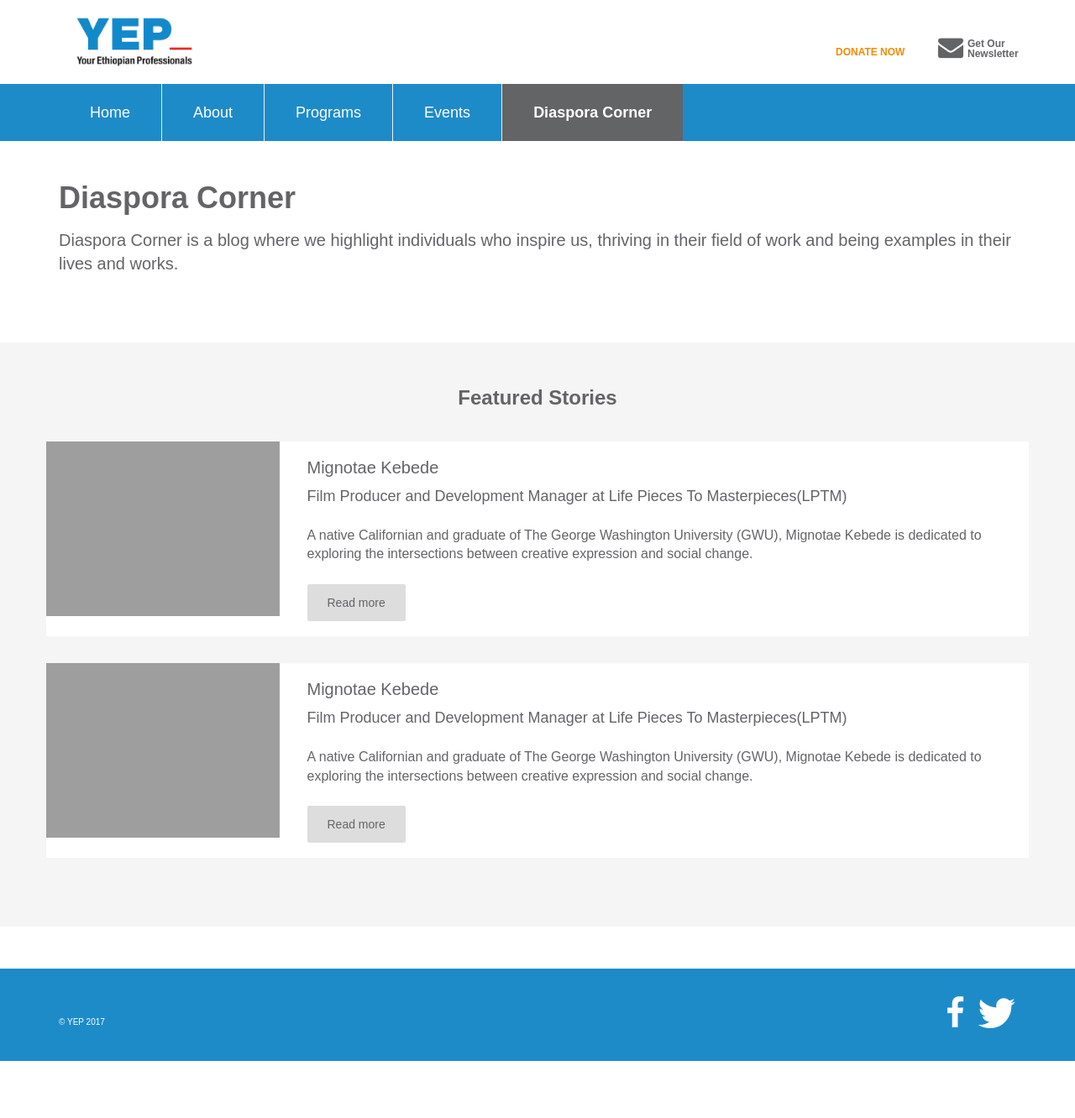
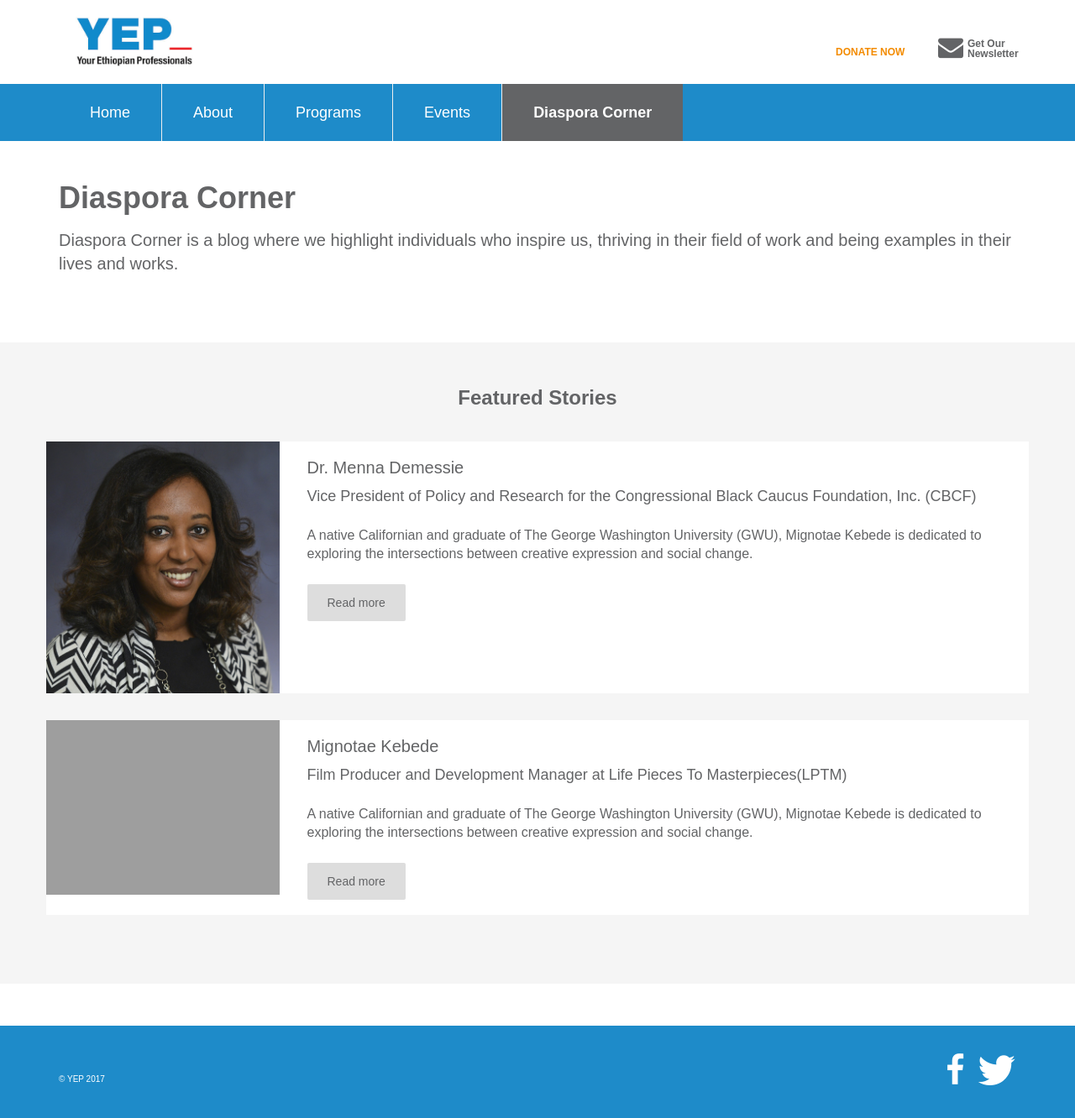
Before and after one commit to YEPNetwork/yepnetwork.github.io, a Jekyll site: the page built from diaspora-corner.html, in a window 1280 px wide. Shown: the whole page at 84% size. Built offline with Jekyll 4.4.1, drawn with Linux system fonts in a browser that asks for light colours; nearby versions of some CDN libraries; some web fonts are replaced; before the commit the page ends 1264 px from its top, so only the background shows below that.

Commit message:
Update and rename 2018-02-02-mignotae-kebede.md to 2018-02-02-menna-demissie.md

```diff
--- a/_diaspora/2018-02-02-mignotae-kebede.md
+++ b/_diaspora/2018-02-02-menna-demissie.md
@@ -1,8 +1,8 @@
 ---
 layout: diaspora
-title: Mignotae Kebede
-position: Film Producer and Development Manager at Life Pieces To Masterpieces(LPTM)
-image: mignotae-kebede.png
+title: Dr. Menna Demessie
+position: Vice President of Policy and Research for the Congressional Black Caucus Foundation, Inc. (CBCF)
+image: menna-demessie.jpg
 body_class: diaspora-detail
 ---
 A native Californian and graduate of The George Washington University (GWU), Mignotae Kebede is dedicated to exploring the intersections between creative expression and social change.
@@ -12,7 +12,7 @@
 Mignotae found herself experiencing the binary composition of Washington, D.C. as a transplant residing in a renovated unit in Columbia Heights, yet working in the districts most underserved communities just miles away. After months of experiencing the cities’ stark dichotomy, she began to unpack the implications of being a black ‘gentrifier’. Hit with an initial sentiment of guilt, she researched Chocolate City’s complex history attempting to understand it’s polarized social, political and economic climate. In pursuit to answer the underlying question, “what happened to Chocolate City?”, Mignotae is conducting ethnographic research on the evolution of the district and its relations with native Black Washingtonians through an intergenerational lens. It is at the very intersection of creative expression and social change that Mignotae will bring to life her findings and explorative journey using film and varying mediums of visual and fine arts.
 
 
-## Mignotae Kebede in her own words
+## Dr. Menna Demessie in her own words
 
 ### 1. Being a part of the Ethiopian diaspora to me means?
 
```
